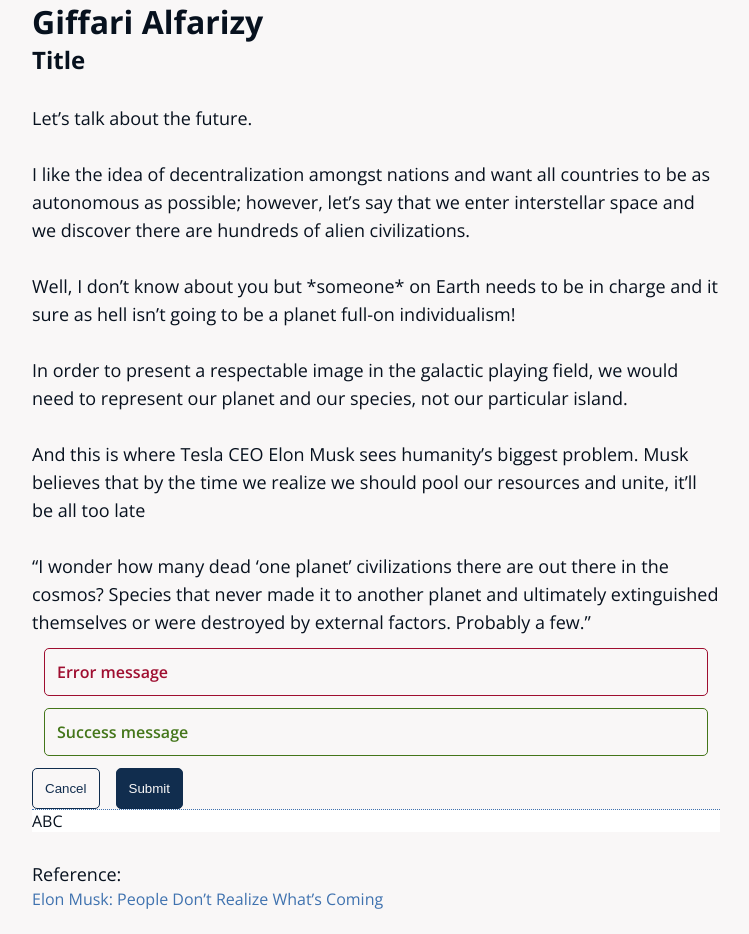
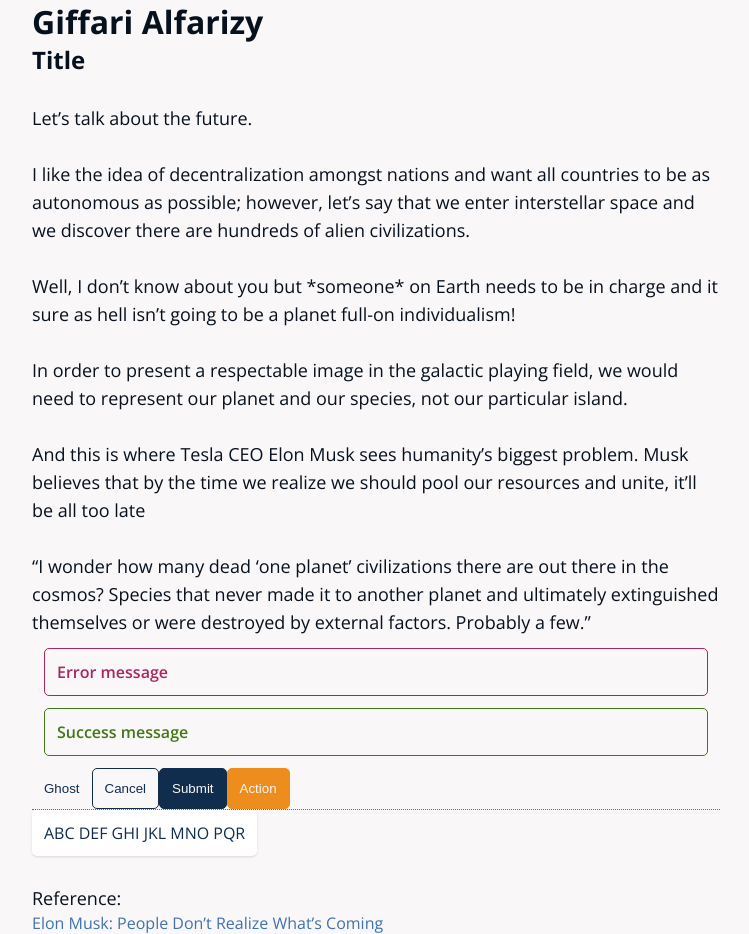
Before and after one commit to giffarialfarizy/giffari-next, a Next.js app: page / in a window 1280 px wide. Shown: the whole page, without its empty margins (0-749 px from the left). Before the commit the page ends 910 px from the top, so only its background shows below. Built offline with nearby package versions, Linux system fonts and the light colour scheme.

Commit message:
✨ Ghost button

```diff
--- a/pages/index.tsx
+++ b/pages/index.tsx
@@ -54,14 +54,16 @@ const Home: NextPage = () => {
 
 				<div className='error'>Error message</div>
 				<div className='success'>Success message</div>
-				<button className='button-outline-primary mr-4'>
+				<button className='button-ghost'>Ghost</button>
+				<button className='button-outline-primary'>
 					Cancel
 				</button>
 				<button className='button-primary'>Submit</button>
+				<button className='button-action'>Action</button>
 
 				<hr />
 
-				<div style={{ backgroundColor: 'white' }}>ABC</div>
+				<div className='card'>ABC DEF GHI JKL MNO PQR</div>
 				<p className='paragraph'>Reference:</p>
 				<a href='https://medium.com/yardcouch-com/elon-musk-people-dont-realize-what-s-coming-b5a172672bd8'>
 					Elon Musk: People Don’t Realize What’s Coming
--- a/styles/globals.scss
+++ b/styles/globals.scss
@@ -8,7 +8,7 @@ $muted: #dbe2ef;
 $light: #f9f7f7;
 $action: #ec8d1d;
 $action-darker: #a15e0e;
-$error: #9f0e30;
+$error: #aa2562;
 $success: #44761a;
 
 // Spacing
@@ -20,6 +20,10 @@ $padding-base: 0.75rem;
 // Border
 $border-width-base: 1px;
 $border-radius-base: 5px;
+
+// Shadow
+$shadow: 0 1px 3px 0 rgb(0 0 0 / 0.1),
+	0 1px 2px -1px rgb(0 0 0 / 0.1);
 
 * {
 	box-sizing: border-box;
@@ -100,6 +104,15 @@ ul {
 	cursor: pointer;
 }
 
+.button-action {
+	color: $light;
+	border: $border-width-base solid $action;
+	background-color: $action;
+	border-radius: $border-radius-base;
+	padding: $padding-base;
+	cursor: pointer;
+}
+
 .button-outline-primary {
 	color: $primary;
 	border: $border-width-base solid $primary;
@@ -109,6 +122,24 @@ ul {
 	cursor: pointer;
 }
 
+.button-ghost {
+	color: $primary;
+	border: 0;
+	background-color: transparent;
+	border-radius: $border-radius-base;
+	padding: $padding-base;
+	cursor: pointer;
+}
+
+.card {
+	color: $primary;
+	background-color: #fff;
+	border-radius: $border-radius-base;
+	padding: $padding-base;
+	width: fit-content;
+	box-shadow: $shadow;
+}
+
 .mr-4 {
 	margin-right: 1rem;
 }
```
